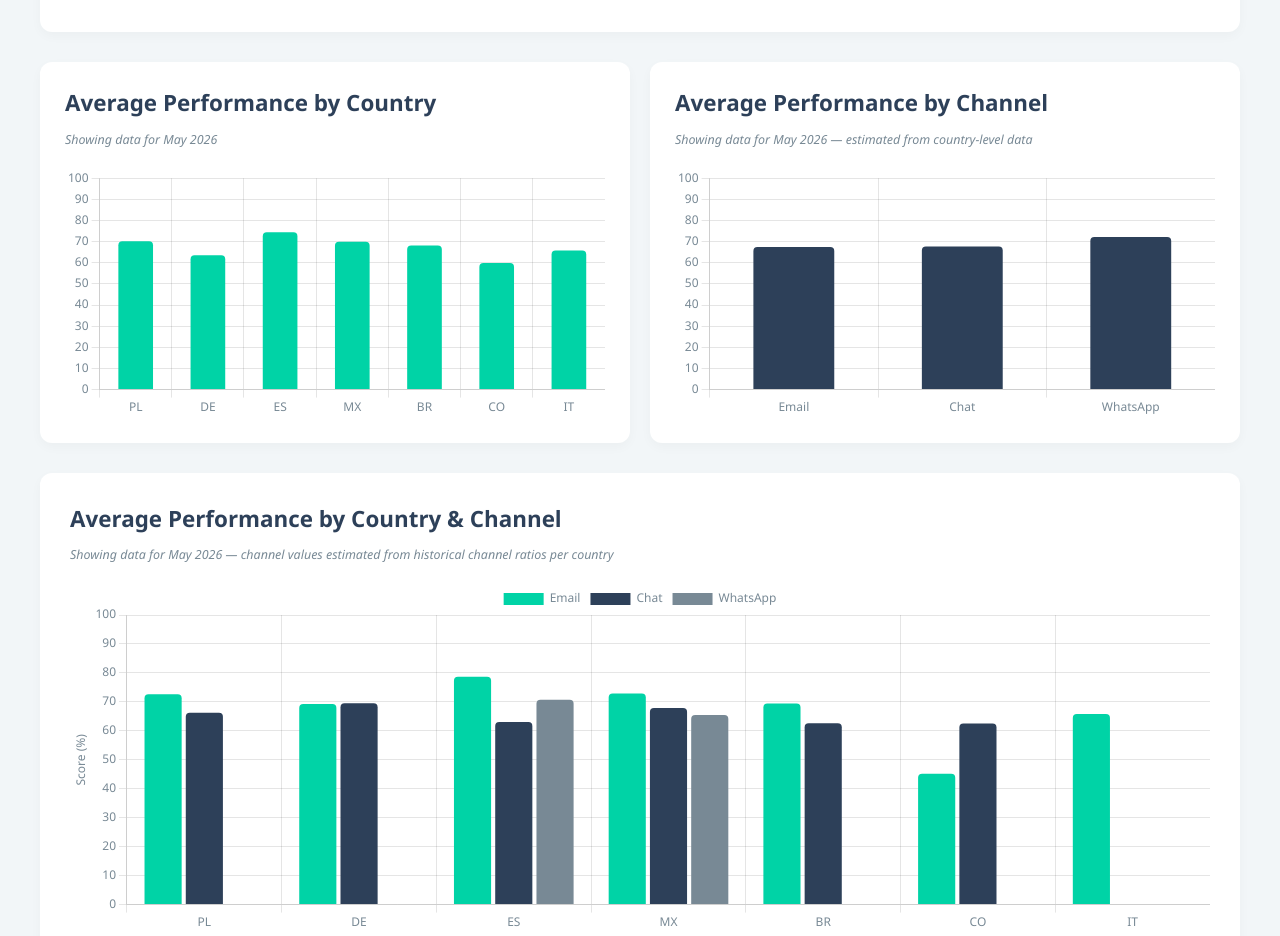
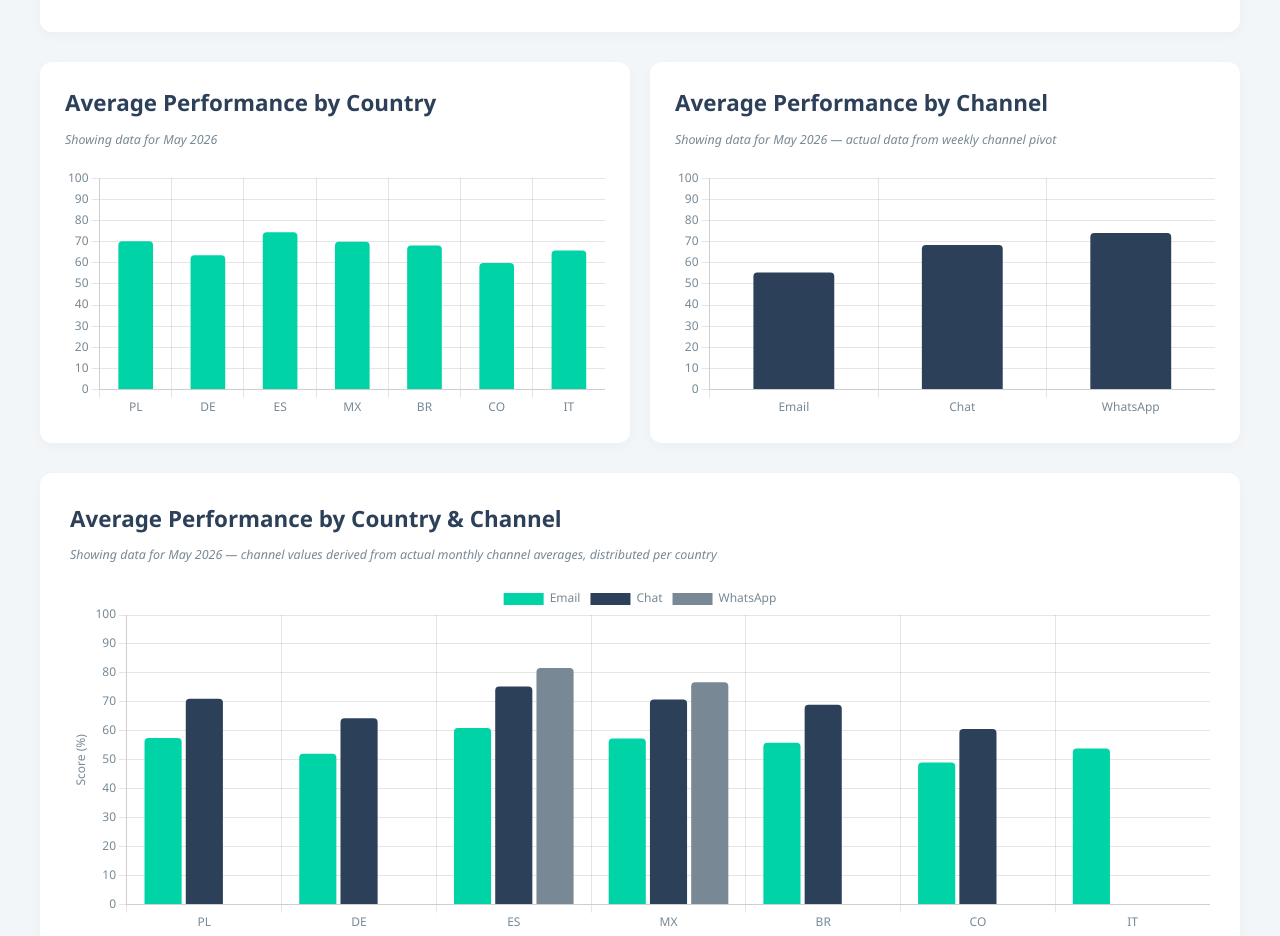
Before and after one commit to lasmakukule-cmd/QA-dashboards_Harmony-data, a plain HTML site: page Outverse_QA_report.html in a window 1280 px wide. Shown: the part 1367-2303 px from the top of the page. Drawn offline with nearby package versions, Linux system fonts and the light colour scheme.

Commit message:
Update Outverse_QA_report.html

```diff
--- a/Outverse_QA_report.html
+++ b/Outverse_QA_report.html
@@ -401,6 +401,16 @@ const countryColors = {
 };
 
 // Overall pivot data (not month-filtered)
+// Actual weekly channel performance from pivot table (S85 in spreadsheet)
+// 20 values aligned to the weeks array; null = no data for that week
+const channelWeeklyData = {
+    'Chat':     [null,null,null,54.4,62.0,55.9,50.5,53.1,52.6,64.7,66.5,63.3,64.3,65.4,63.2,72.3,68.0,67.9,67.3,70.2],
+    'Email':    [null,null,null,65.1,70.0,66.1,67.9,68.2,65.1,63.5,69.3,67.1,68.8,58.2,65.5,66.0,52.5,52.7,52.0,64.2],
+    'WhatsApp': [null,null,null,64.5,63.7,57.3,55.9,54.3,58.0,67.7,56.9,62.8,65.5,66.3,62.0,70.8,72.0,72.0,78.9,73.4]
+};
+
+// Overall country×channel averages — used to distribute country monthly avg
+// across channels in the grouped bar chart
 const pivotData = {
     email:    [68.0,62.3,68.4,67.4,67.2,46.8,65.8],
     chat:     [62.0,62.5,54.8,62.8,60.6,64.7,null],
@@ -432,16 +442,12 @@ function getCountryMonthAvg(country, wIdx) {
     return c ? s/c : null;
 }
 
-function getMonthlyChannelEst(wIdx) {
-    // Estimate channel avgs from per-country monthly avgs
-    const coAvg = (cos) => {
-        const v = cos.map(c=>getCountryMonthAvg(c,wIdx)).filter(x=>x!==null);
-        return v.length ? v.reduce((a,b)=>a+b,0)/v.length : null;
-    };
+// Channel monthly averages — now using actual weekly pivot data
+function getMonthlyChannelAvgs(wIdx) {
     return [
-        coAvg(['PL','DE','ES','MX','BR','CO','IT']), // Email (all)
-        coAvg(['PL','DE','ES','MX','BR','CO']),       // Chat (no IT)
-        coAvg(['ES','MX'])                             // WhatsApp
+        mAvg(channelWeeklyData['Email'],    wIdx),
+        mAvg(channelWeeklyData['Chat'],     wIdx),
+        mAvg(channelWeeklyData['WhatsApp'], wIdx)
     ];
 }
 
@@ -482,17 +488,14 @@ const countryChartInst = new Chart(document.getElementById('countryChart').getCo
     options: { responsive:true, maintainAspectRatio:false, scales:{ y:{ beginAtZero:true, max:100 } }, plugins:{ legend:{ display:false }, tooltip:ttFmt } }
 });
 
-// Channel chart (monthly estimate)
+// Channel chart (actual monthly data from pivot table)
 const channelChartInst = new Chart(document.getElementById('channelChart').getContext('2d'), {
     type: 'bar',
     data: { labels:['Email','Chat','WhatsApp'], datasets: [{ label:'Avg Score', data:[0,0,0], backgroundColor:'#2d4059', borderRadius:4, barPercentage:0.6 }] },
     options: { responsive:true, maintainAspectRatio:false, scales:{ y:{ beginAtZero:true, max:100 } }, plugins:{ legend:{ display:false }, tooltip:ttFmt } }
 });
 
-// Overall country averages — used to scale channel ratios for monthly estimates
-const overallCountryAvgs = [65.7, 57.1, 64.7, 64.7, 65.9, 62.0, 65.8];
-
-// Pivot chart (stored so we can update it monthly)
+// Pivot chart — Country × Channel (monthly, updated on filter change)
 const pivotChartInst = new Chart(document.getElementById('pivotChart').getContext('2d'), {
     type:'bar',
     data:{ labels:countryList, datasets:[
@@ -503,19 +506,27 @@ const pivotChartInst = new Chart(document.getElementById('pivotChart').getContex
     options:{ responsive:true, maintainAspectRatio:false, scales:{ y:{ beginAtZero:true, max:100, title:{ display:true, text:'Score (%)' } } }, plugins:{ legend:{ display:true, position:'top' }, tooltip:{ mode:'index', intersect:false, callbacks:{ label: ctx => ctx.parsed.y!==null ? ctx.dataset.label+': '+ctx.parsed.y.toFixed(1)+'%' : null } } } }
 });
 
-// Monthly pivot estimates — scale each country's monthly avg by the known
-// channel-to-overall ratio (e.g. if email historically runs 5 pp above average,
-// assume that ratio holds for the selected month).
+// Overall country averages — used to distribute country monthly avg across channels
+const overallCountryAvgs = [65.7, 57.1, 64.7, 64.7, 65.9, 62.0, 65.8];
+
+// Pivot chart — per country, per channel, per month.
+// Uses actual monthly channel averages (from weekly pivot data) to compute
+// how each channel deviates from the overall that month, then applies that
+// ratio to each country's monthly average.
 function getMonthlyPivotData(weekIndices) {
-    const mCoAvgs = countryList.map(c => getCountryMonthAvg(c, weekIndices));
-    const scale = (mA, channelOverall, countryOverall) => {
-        if (mA === null || channelOverall === null || !countryOverall) return null;
-        return Math.min(100, Math.max(0, mA * (channelOverall / countryOverall)));
+    const mCoAvgs    = countryList.map(c => getCountryMonthAvg(c, weekIndices));
+    const mOverall   = mAvg(globalAvg, weekIndices);
+    const [mEmail, mChat, mWA] = getMonthlyChannelAvgs(weekIndices);
+
+    const scale = (countryAvg, channelMonthlyAvg) => {
+        if (countryAvg === null || channelMonthlyAvg === null || !mOverall) return null;
+        return Math.min(100, Math.max(0, countryAvg * (channelMonthlyAvg / mOverall)));
     };
+
     return {
-        email:    countryList.map((_,i) => scale(mCoAvgs[i], pivotData.email[i],    overallCountryAvgs[i])),
-        chat:     countryList.map((_,i) => scale(mCoAvgs[i], pivotData.chat[i],     overallCountryAvgs[i])),
-        whatsapp: countryList.map((_,i) => scale(mCoAvgs[i], pivotData.whatsapp[i], overallCountryAvgs[i]))
+        email:    countryList.map((_,i) => pivotData.email[i]    !== null ? scale(mCoAvgs[i], mEmail) : null),
+        chat:     countryList.map((_,i) => pivotData.chat[i]     !== null ? scale(mCoAvgs[i], mChat)  : null),
+        whatsapp: countryList.map((_,i) => pivotData.whatsapp[i] !== null ? scale(mCoAvgs[i], mWA)    : null)
     };
 }
 
@@ -533,7 +544,7 @@ function updateDashboard(monthIndex) {
     const pScores  = pW ? getMonthlyQScores(pW) : null;
     const mOverall = getMonthlyOverall(mW);
     const mCountry = countryList.map(c => getCountryMonthAvg(c, mW));
-    const mChannel = getMonthlyChannelEst(mW);
+    const mChannel = getMonthlyChannelAvgs(mW);
     const mPivot   = getMonthlyPivotData(mW);
 
     // Best / Worst question
@@ -570,8 +581,8 @@ function updateDashboard(monthIndex) {
     const metaStr = `Showing data for ${m.label}`;
     document.getElementById('barChartMeta').innerText     = metaStr;
     document.getElementById('countryChartMeta').innerText = metaStr;
-    document.getElementById('channelChartMeta').innerText = metaStr+' — estimated from country-level data';
-    document.getElementById('pivotChartMeta').innerText   = metaStr+' — channel values estimated from historical channel ratios per country';
+    document.getElementById('channelChartMeta').innerText   = metaStr+' — actual data from weekly channel pivot';
+    document.getElementById('pivotChartMeta').innerText     = metaStr+' — channel values derived from actual monthly channel averages, distributed per country';
 
     // Filter note
     const filterNote = document.getElementById('filterNote');
```
